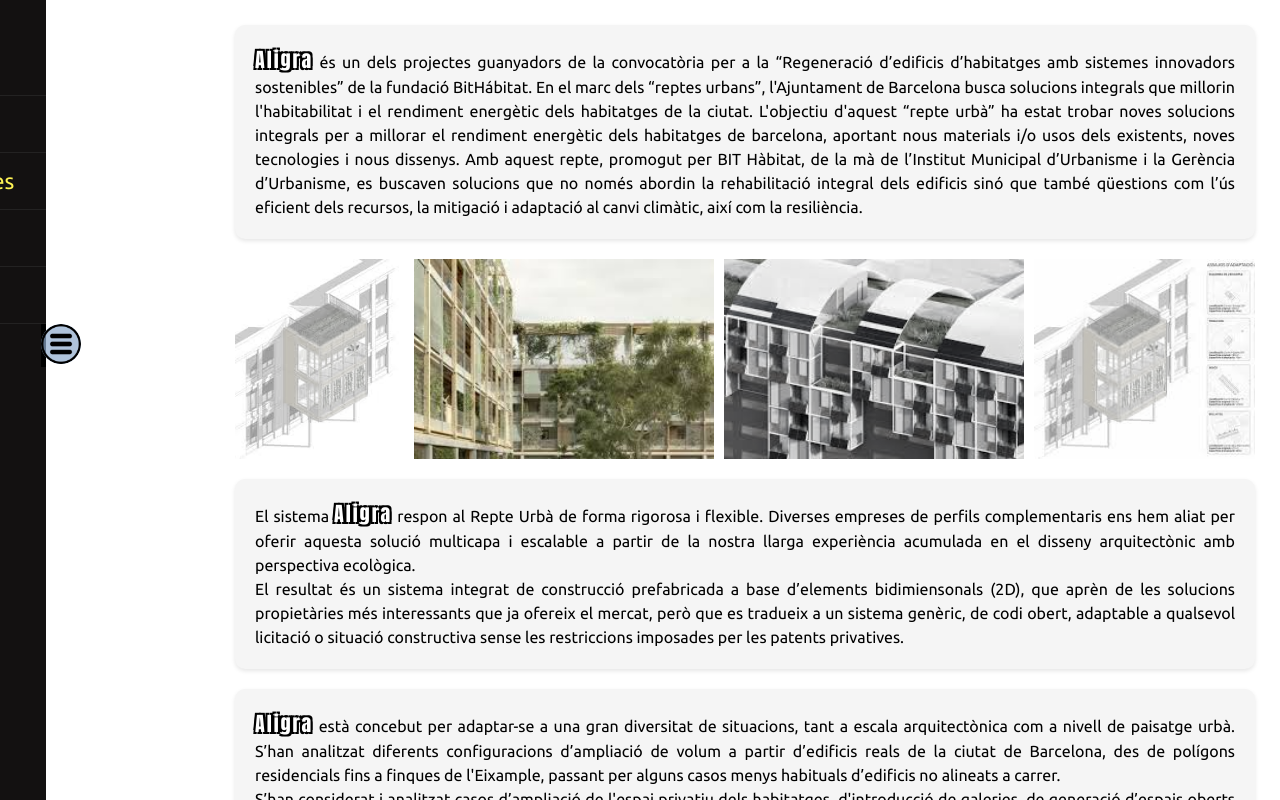
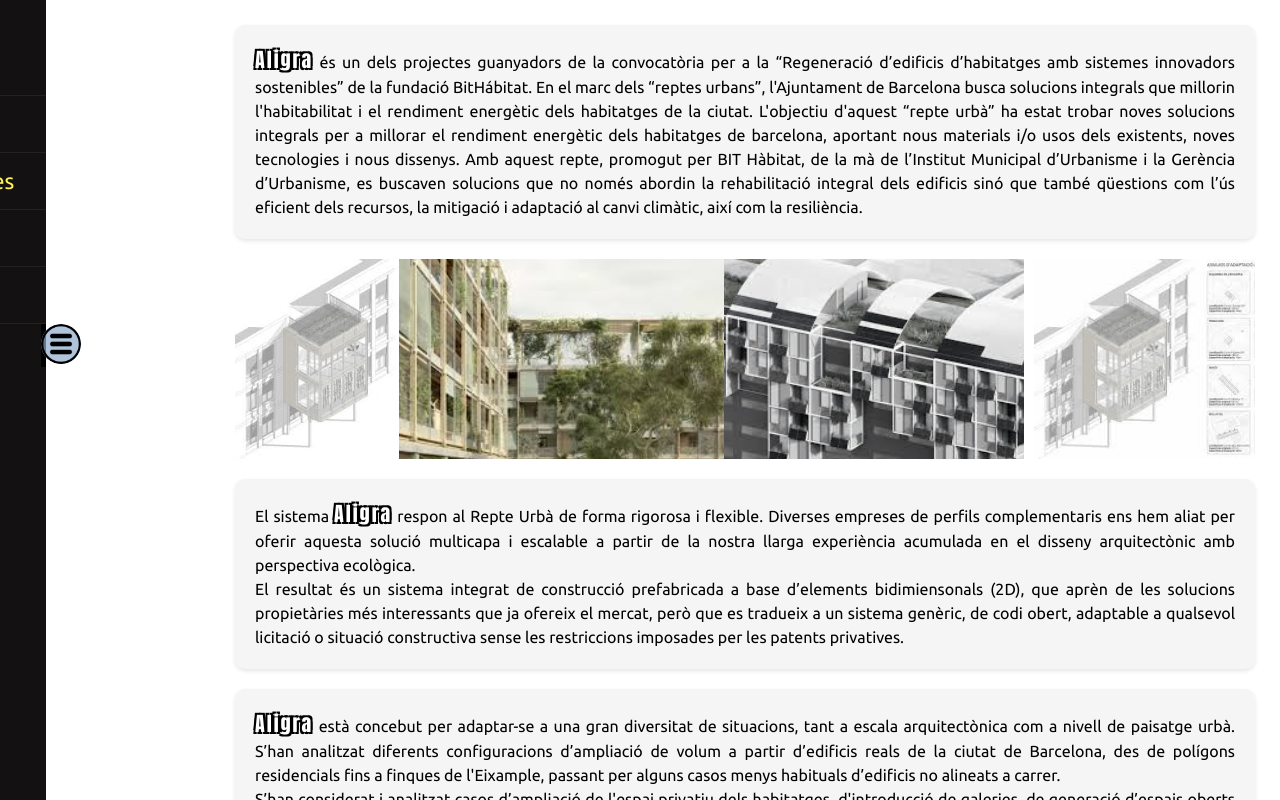
Before and after one commit to Manuraptor/amunt-p1-aligra, a SvelteKit app: page /Aligra in a window 1280 px wide. In both pictures the pointer is over the picture 563 px from the left and 359 px from the top of the page. Shown: the top 800 px of the page. Built offline with nearby package versions, Linux system fonts and the light colour scheme.

Commit message:
agregando efecto zoom en las imagenes

```diff
--- a/src/routes/Aligra/+page.svelte
+++ b/src/routes/Aligra/+page.svelte
@@ -70,9 +70,12 @@
         object-fit: cover;
         filter: grayscale(90%);
         transition: all 0.5s ease;
+        cursor:pointer;
     }
     section img:hover{
+        transform: scale(1.1);
         filter: none;
+       /* margin: 10px;*/
     }
     .aligra{
         font-family: Impact;
```
